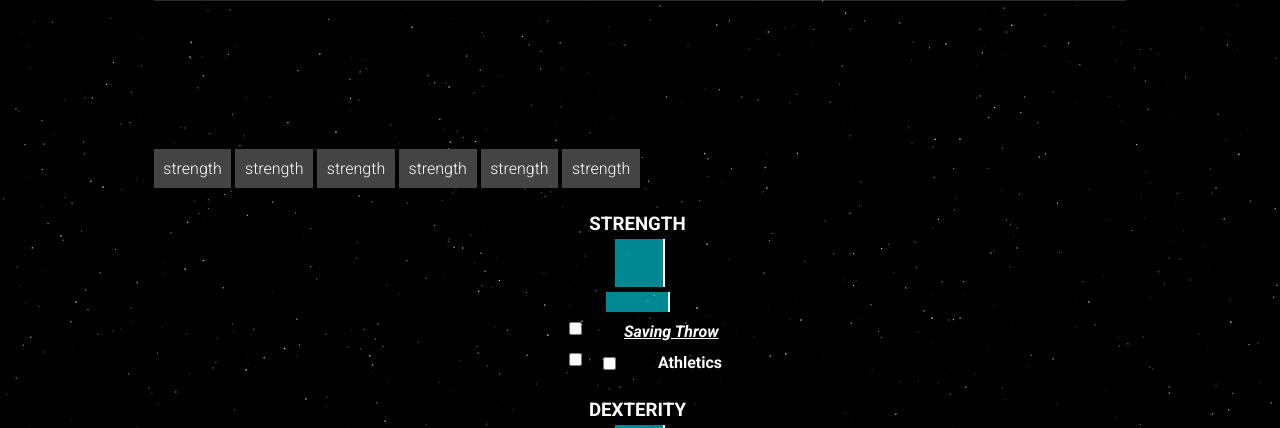
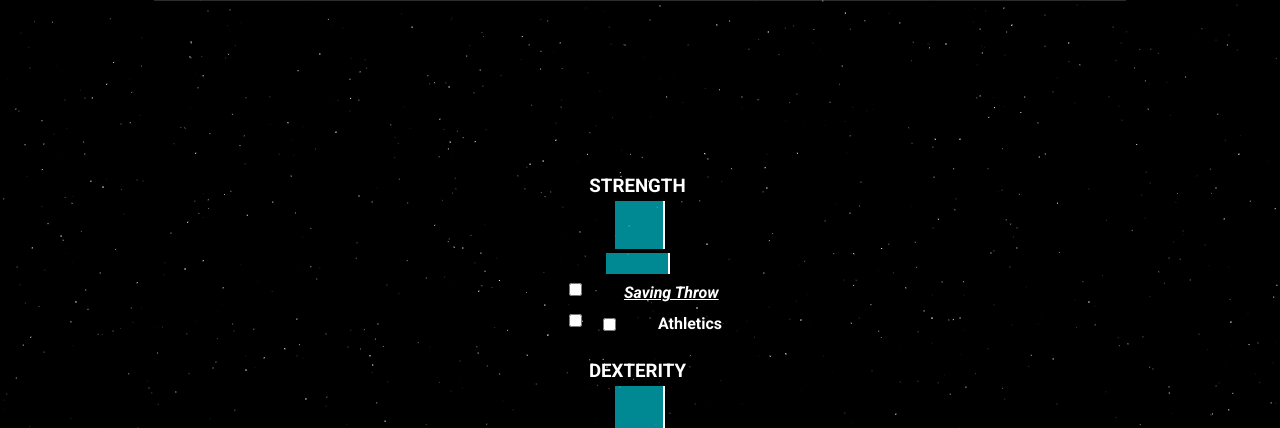
Before and after one commit to pjlapinski/SW5e-Char-Sheets, a Flask app: page /char-sheet/1 in a window 1280 px wide. Shown: the part 6055-6483 px from the top of the page. Run offline with Flask 2, Linux system fonts and the light colour scheme.

Commit message:
removed testing div

```diff
--- a/templates/character-sheet.html
+++ b/templates/character-sheet.html
@@ -548,15 +548,6 @@
         class="sheet-section display-sheet-section edit-sheet-section"
         id="attributes-and-skills-section"
       >
-        <!-- this thing is just for testing purpouses -->
-        <div id="tabs">
-          <div class="tab">strength</div>
-          <div class="tab">strength</div>
-          <div class="tab">strength</div>
-          <div class="tab">strength</div>
-          <div class="tab">strength</div>
-          <div class="tab">strength</div>
-        </div>
         <div class="attribute-wrapper">
           <div class="attribute-score-wrapper">
             <h3>STRENGTH</h3>
```
